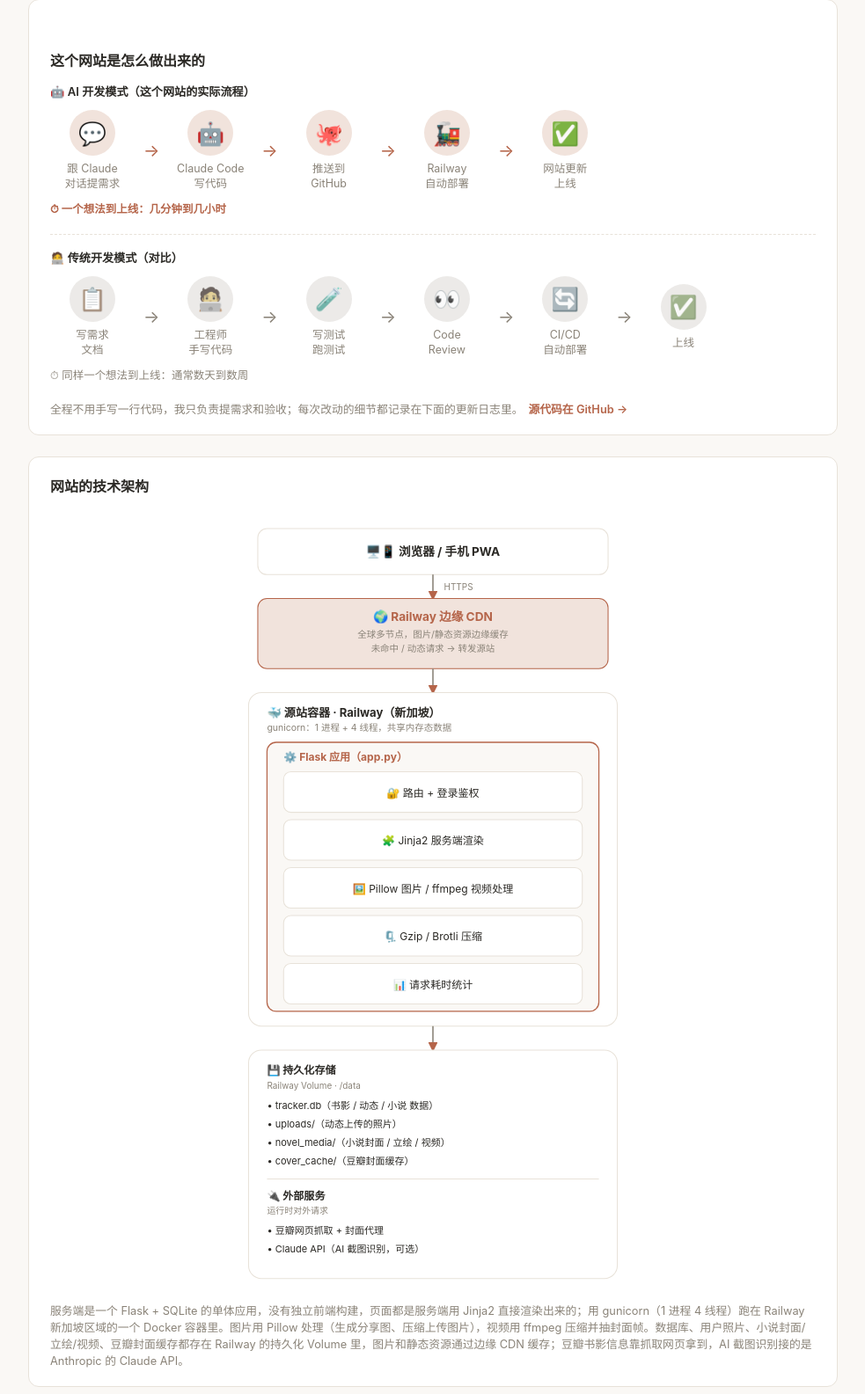
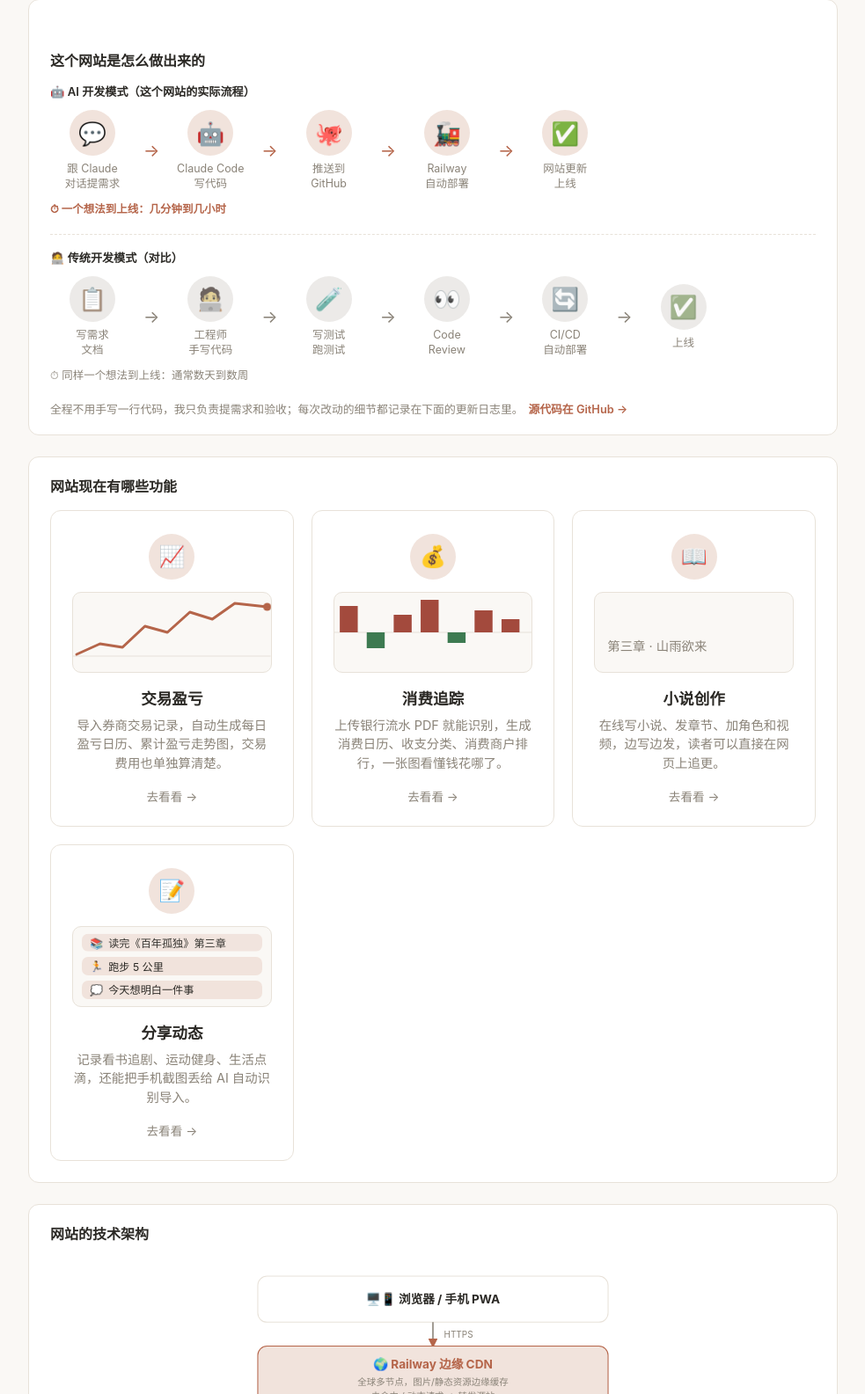
Before and after one commit to warriorbrant/shuying-tracker, a Flask app: page / in a window 1280 px wide. Shown: the part 238-1823 px from the top of the page at 88% size, without its empty margins (148-1131 px from the left). Run offline with Flask 3, Linux system fonts and the light colour scheme; some libraries are stand-ins or nearby versions.

Commit message:
Add the feature showcase cards to the public homepage too
The four feature cards (with their mini demo animations) that were
only on the login-gated /showcase page now also appear on the public
homepage, between the pipeline diagram and the tech architecture
diagram, under a new 'What the Site Can Do' heading. Extracted the
card markup into a shared partial (_showcase_features.html) so both
pages render from the same source instead of duplicating it.

Co-Authored-By: Claude Sonnet 5 <noreply@anthropic.com>

```diff
--- a/app.py
+++ b/app.py
@@ -1202,6 +1202,7 @@ def public_landing():
         today=today_str,
         lang=lang,
         t=t,
+        features=SHOWCASE_FEATURES,
     )
 
 
--- a/changelog.py
+++ b/changelog.py
@@ -2566,4 +2566,28 @@ CHANGELOG = [
         "lines_changed": 260,
         "estimated": False,
     },
+    {
+        "date": "2026-08-08",
+        "title": "功能一览的四张卡片也放到了公开首页，就在「网站的技术架构」上面",
+        "title_en": "The four feature cards now also show up on the public homepage, right above the architecture diagram",
+        "summary": (
+            "之前功能卡片（带小动画的那四张）只在登录后的 /showcase 页面能看到，现在公开首页（没登录"
+            "看到的那个页面）也加了同一份，放在「这个网站是怎么做出来的」流程图下面、「网站的技术架构」"
+            "图上面，标题是「网站现在有哪些功能」。为了不重复写两遍，把卡片部分拆成了一个共享的模板"
+            "片段 `_showcase_features.html`，两个页面都引用它。没登录点卡片里的链接，交易/消费/动态"
+            "还是会跳去登录页，小说是公开的可以直接进。"
+        ),
+        "summary_en": (
+            "The feature cards (the four with mini demo animations) used to only show up on the "
+            "login-gated /showcase page. Added the same set to the public homepage now too -- between "
+            "the \"how this site gets built\" pipeline diagram and the \"site architecture\" diagram, "
+            "under a new \"What the Site Can Do\" heading. Pulled the card markup out into a shared "
+            "template partial (`_showcase_features.html`) so both pages include the same thing instead "
+            "of duplicating it. Clicking a card without being logged in still sends you to login for "
+            "trading/expenses/moments; novels is public so that one opens straight away."
+        ),
+        "image": None,
+        "lines_changed": 90,
+        "estimated": False,
+    },
 ]
--- a/static/style.css
+++ b/static/style.css
@@ -1175,6 +1175,23 @@ button {
 .architecture-card h2 {
   margin: 0 0 16px;
   font-size: 1rem;
+}
+
+.showcase-public-card {
+  background: var(--card-bg);
+  border: 1px solid var(--border);
+  border-radius: var(--radius);
+  padding: 20px 24px 4px;
+  margin-bottom: 24px;
+}
+
+.showcase-public-card h2 {
+  margin: 0 0 16px;
+  font-size: 1rem;
+}
+
+.showcase-public-card .showcase-grid {
+  margin-bottom: 20px;
 }
 
 .arch-diagram {
--- /dev/null
+++ b/templates/_showcase_features.html
@@ -0,0 +1,48 @@
+{# Shared feature-card grid (with per-card demo animation) used by both the
+   login-gated /showcase page and the public homepage. Expects `features`
+   (a list of dicts: endpoint/emoji/title/title_en/desc/desc_en) in context. #}
+<section class="showcase-grid">
+  {% for f in features %}
+  <div class="showcase-card showcase-card-{{ loop.index }}">
+    <div class="showcase-badge"><span>{{ f.emoji }}</span></div>
+
+    {% if f.endpoint == 'trading' %}
+    <div class="demo demo-trading" aria-hidden="true">
+      <svg viewBox="0 0 220 90" preserveAspectRatio="none">
+        <line x1="0" y1="72" x2="220" y2="72" class="demo-baseline"></line>
+        <polyline class="demo-trading-line" points="4,70 30,58 55,62 80,38 105,45 130,22 155,30 180,12 216,16" fill="none"></polyline>
+        <circle class="demo-trading-dot" cx="216" cy="16" r="4.5"></circle>
+      </svg>
+    </div>
+    {% elif f.endpoint == 'expenses' %}
+    <div class="demo demo-expenses" aria-hidden="true">
+      <svg viewBox="0 0 220 90" preserveAspectRatio="none">
+        <line x1="0" y1="45" x2="220" y2="45" class="demo-baseline"></line>
+        <rect class="demo-bar demo-bar-up" style="animation-delay:0s"    x="6"   y="15" width="20" height="30"></rect>
+        <rect class="demo-bar demo-bar-down" style="animation-delay:.12s" x="36"  y="45" width="20" height="18"></rect>
+        <rect class="demo-bar demo-bar-up" style="animation-delay:.24s"  x="66"  y="25" width="20" height="20"></rect>
+        <rect class="demo-bar demo-bar-up" style="animation-delay:.36s"  x="96"  y="8"  width="20" height="37"></rect>
+        <rect class="demo-bar demo-bar-down" style="animation-delay:.48s" x="126" y="45" width="20" height="12"></rect>
+        <rect class="demo-bar demo-bar-up" style="animation-delay:.6s"   x="156" y="20" width="20" height="25"></rect>
+        <rect class="demo-bar demo-bar-up" style="animation-delay:.72s"  x="186" y="30" width="20" height="15"></rect>
+      </svg>
+    </div>
+    {% elif f.endpoint == 'novels_list' %}
+    <div class="demo demo-novels" aria-hidden="true">
+      <p class="demo-novel-line demo-novel-line-1">{{ tr('从前，有座山，山里有座庙……') }}<span class="demo-cursor">|</span></p>
+      <p class="demo-novel-line demo-novel-line-2">{{ tr('第三章 · 山雨欲来') }}</p>
+    </div>
+    {% else %}
+    <div class="demo demo-moments" aria-hidden="true">
+      <div class="demo-feed-row demo-feed-1"><span>📚</span>{{ tr('读完《百年孤独》第三章') }}</div>
+      <div class="demo-feed-row demo-feed-2"><span>🏃</span>{{ tr('跑步 5 公里') }}</div>
+      <div class="demo-feed-row demo-feed-3"><span>💭</span>{{ tr('今天想明白一件事') }}</div>
+    </div>
+    {% endif %}
+
+    <h2>{{ f.title_en if current_lang == 'en' else f.title }}</h2>
+    <p>{{ f.desc_en if current_lang == 'en' else f.desc }}</p>
+    <a class="btn-link" href="{{ url_for(f.endpoint) }}">{{ tr('去看看 →') }}</a>
+  </div>
+  {% endfor %}
+</section>
--- a/templates/public_home.html
+++ b/templates/public_home.html
@@ -78,6 +78,11 @@
   </div>
 
   <p class="hint">{{ tr('全程不用手写一行代码，我只负责提需求和验收；每次改动的细节都记录在下面的更新日志里。') }}<a href="https://github.com/warriorbrant/shuying-tracker" target="_blank" rel="noopener">{{ tr('源代码在 GitHub →') }}</a></p>
+</section>
+
+<section class="showcase-public-card">
+  <h2>{{ tr('网站现在有哪些功能') }}</h2>
+  {% include "_showcase_features.html" %}
 </section>
 
 <section class="architecture-card">
--- a/translations.py
+++ b/translations.py
@@ -508,6 +508,7 @@ TR = {
     "周五": "Fri",
 
     # --- showcase.html ---
+    "网站现在有哪些功能": "What the Site Can Do",
     "功能一览": "Features",
     "✨ 功能一览": "✨ Features",
     "交易 · 消费 · 创作 · 生活点滴，都在这一个地方": "Trading, spending, writing, and everyday life -- all in one place",
```
Also changed, not shown: templates/showcase.html (+1 -45 lines), README.md.
